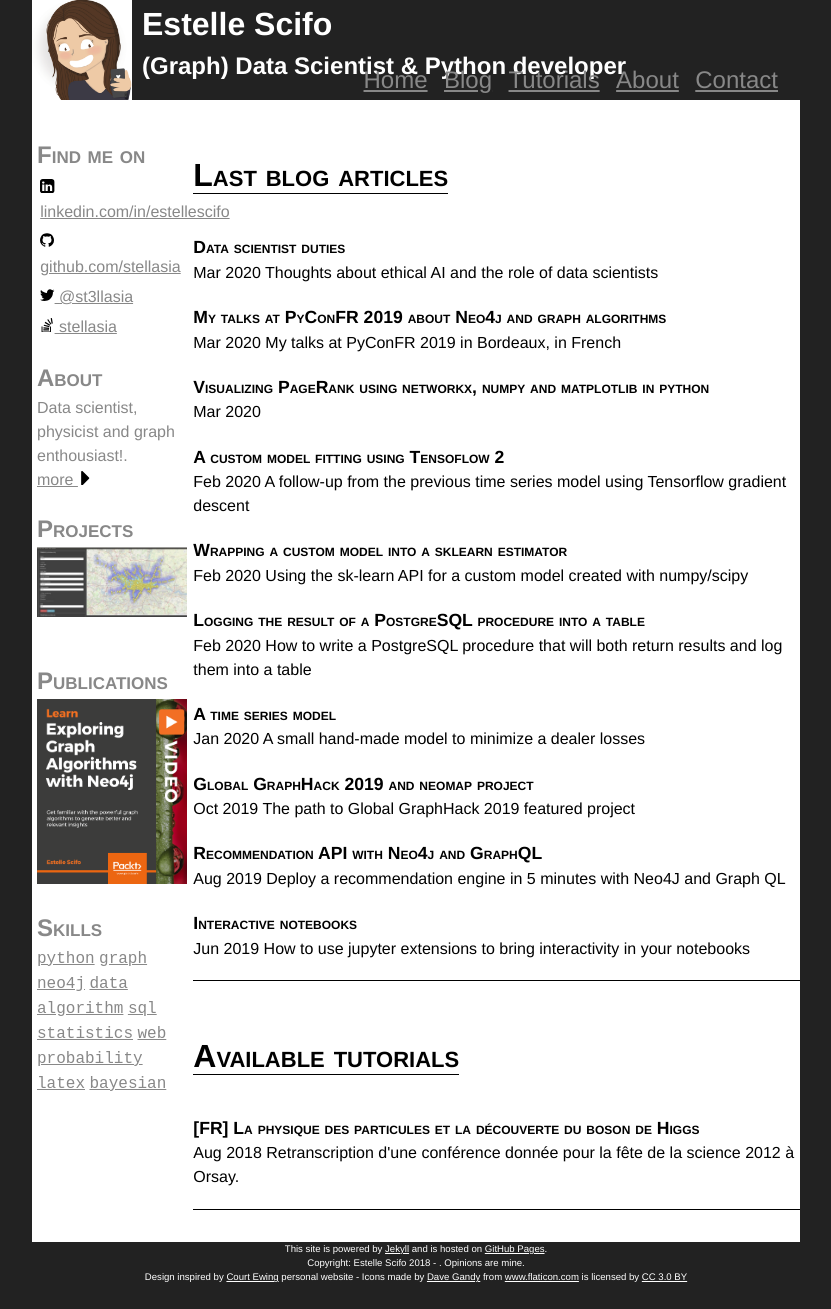
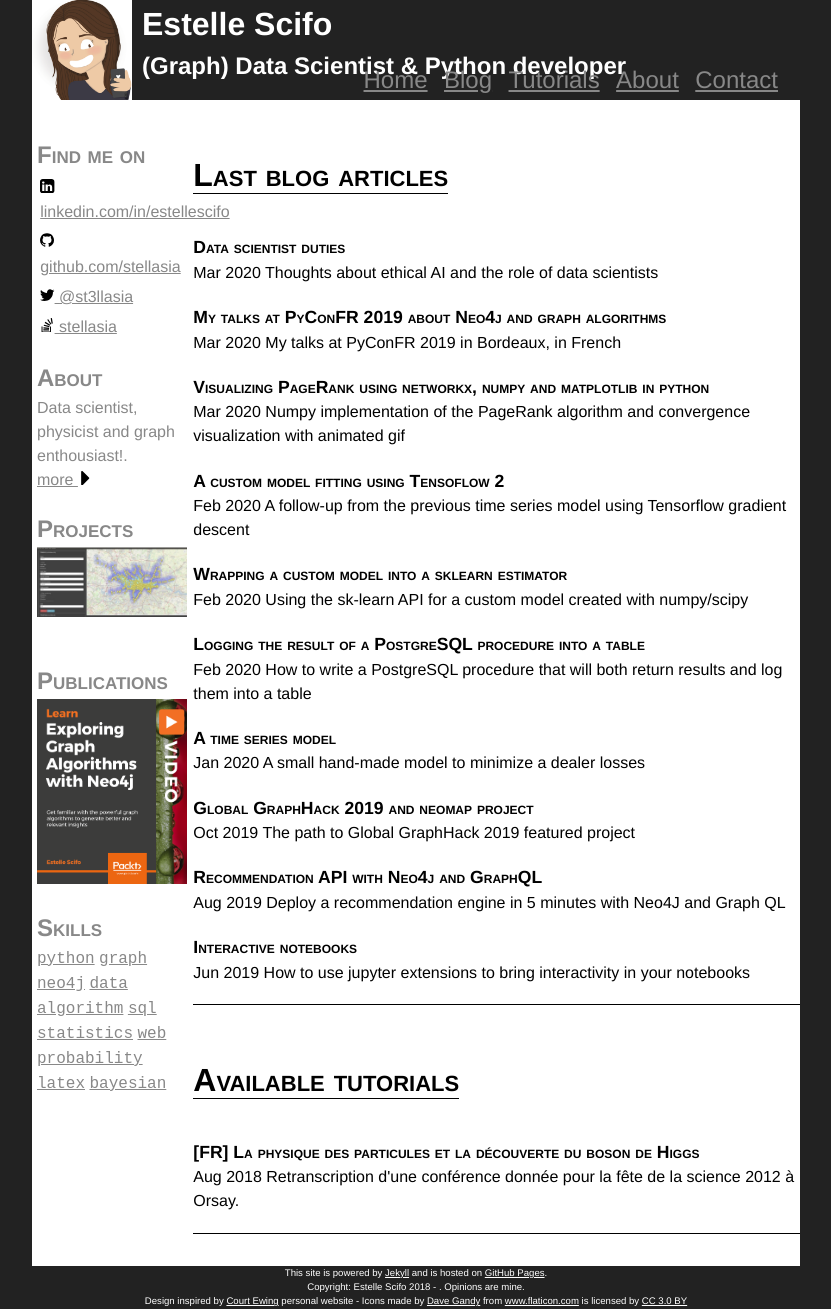
Before and after one commit to stellasia/stellasia.github.io, a Jekyll site: the page built from index.html, in a window 1280 px wide. Shown: the whole page, without its empty margins (224-1055 px from the left). Built offline with Jekyll 4.4.1, drawn with Linux system fonts in a browser that asks for light colours; before the commit the page ends 1285 px from its top, so only the background shows below that.

Commit message:
Add summary for PR post

```diff
--- a/_posts/2020-03-07-page-rank-animation-with-networkx-numpy-and-matplotlib.md
+++ b/_posts/2020-03-07-page-rank-animation-with-networkx-numpy-and-matplotlib.md
@@ -2,7 +2,7 @@
 layout: post
 title: "Visualizing PageRank using networkx, numpy and matplotlib in python"
 tags: python algorithm graph
-summary:
+summary: Numpy implementation of the PageRank algorithm and convergence visualization with animated gif
 date: 2020-03-07 18:00:08:00
 ---
 
```
